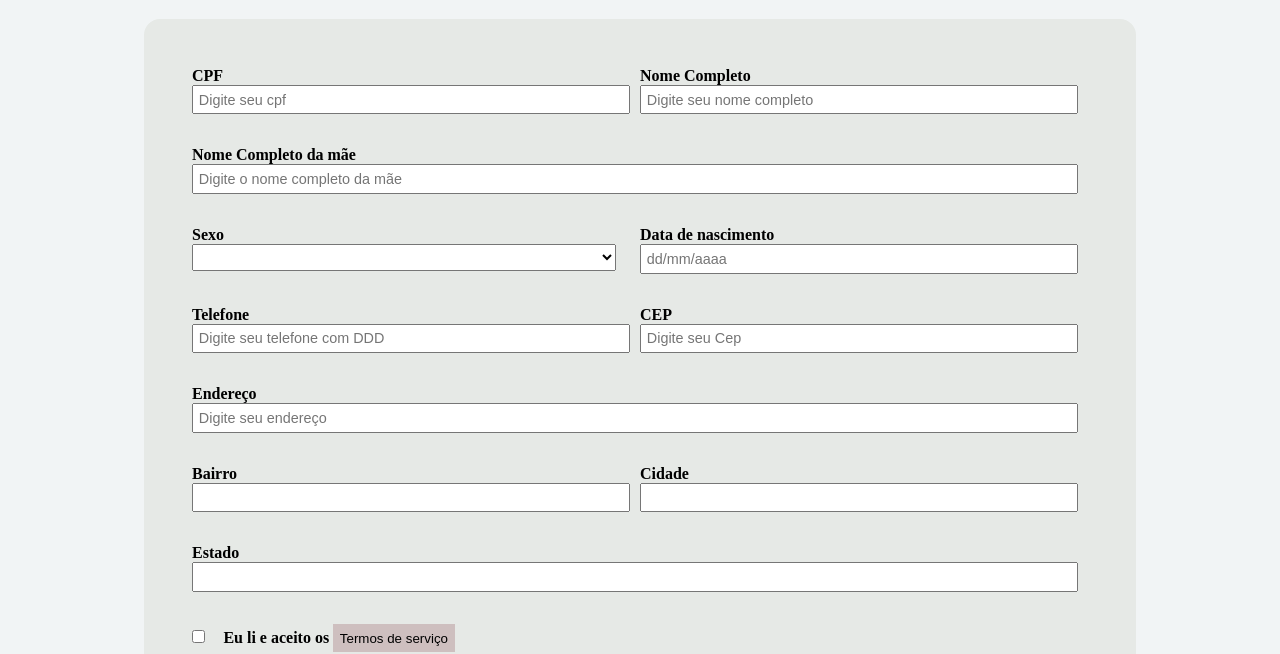
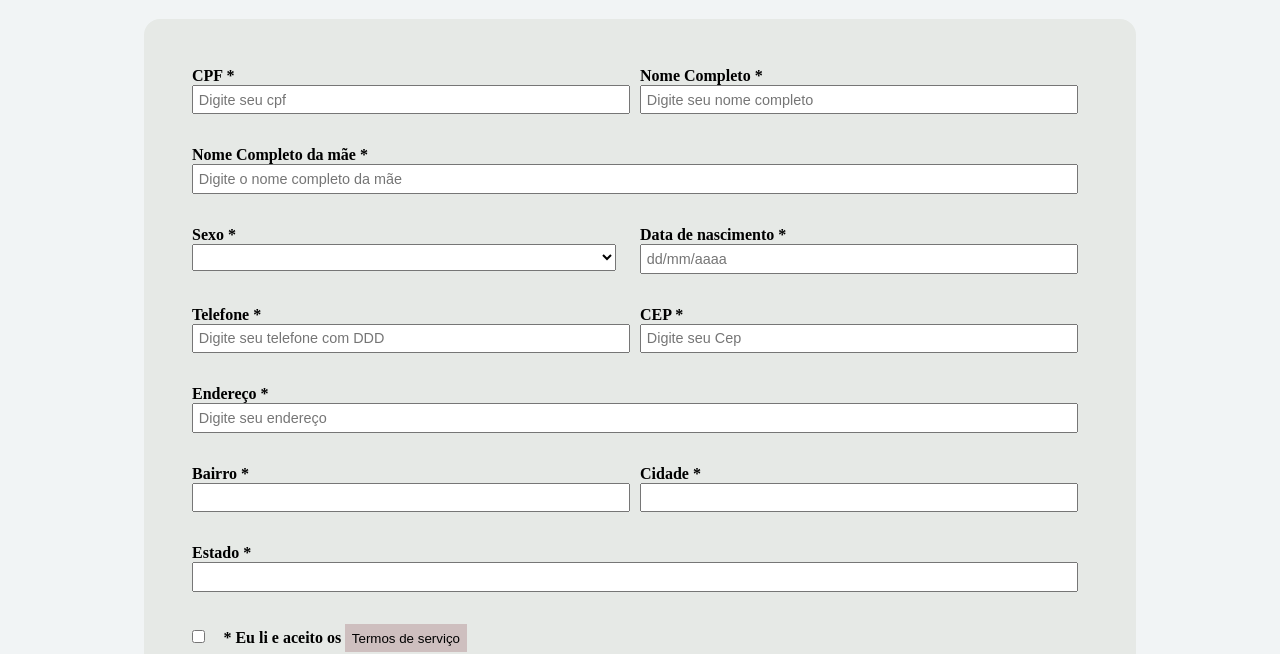
Before and after one commit to MarceloSal/validacoes, a plain HTML site: page cadastro-validações/index.html in a window 1280 px wide. Shown: the part 157-811 px from the top of the page. Drawn offline with nearby package versions, Linux system fonts and the light colour scheme; some packages are replaced by stand-ins of ours; a script that the page names is missing.

Commit message:
Update index.html

```diff
--- a/cadastro-validações/index.html
+++ b/cadastro-validações/index.html
@@ -12,6 +12,8 @@
       integrity="sha256-/xUj+3OJU5yExlq6GSYGSHk7tPXikynS7ogEvDej/m4="
       crossorigin="anonymous"
     ></script>
+    <script src="//cdn.jsdelivr.net/npm/sweetalert2@11"></script>
+
   </head>
   <body>
     <header>
@@ -26,20 +28,21 @@
     </header>
 
     <div class="container">
-      <form method="get" action="." id="register">
+      <form method="post" action="." >
         <div class="half spacing">
-          <label for="cpf_number">CPF</label>
+          <label for="cpf_number">CPF <span class="priority">*</span></label>
           <input
             class="cpf"
             type="text"
             name="cpf_number"
-            id="cpfNumber"
+            id="cpf"
+            data-mask="999.999.999-99"
             placeholder="Digite seu cpf"
           />
         </div>
 
         <div class="half spacing">
-          <label for="name_complete">Nome Completo</label>
+          <label for="name_complete">Nome Completo <span class="priority">*</span></label>
           <input
             type="text"
             name="name_complete"
@@ -52,11 +55,11 @@
         </div>
 
         <div class="full">
-          <label for="m_name_txt">Nome Completo da mãe</label>
+          <label for="m_name_txt">Nome Completo da mãe <span class="priority">*</span></label>
           <input
             type="text"
             name="m_name_txt"
-            id="mNameTxt"
+            id="motherName"
             placeholder="Digite o nome completo da mãe"
             class="form-control"
             aria-required="true"
@@ -65,7 +68,7 @@
         </div>
 
         <div class="half spacing">
-          <label for="gender">Sexo</label>
+          <label for="gender">Sexo <span class="priority">*</span></label>
           <select name="gender" id="gender" aria-checked="true">
             <option value=""></option>
             <option value="Masculino">Masculino</option>
@@ -74,7 +77,7 @@
         </div>
 
         <div class="half spacing">
-          <label for="birth"> Data de nascimento</label>
+          <label for="birth"> Data de nascimento <span class="priority">*</span></label>
           <input
             type="text"
             name="birth"
@@ -88,7 +91,7 @@
         </div>
 
         <div class="half spacing">
-          <label for="tel_number">Telefone </label>
+          <label for="tel_number">Telefone <span class="priority">*</span> </label>
           <input
             type="tel"
             name="tel_number"
@@ -102,7 +105,7 @@
         </div>
 
         <div class="half spacing">
-          <label for="zip_code"> CEP </label>
+          <label for="zip_code"> CEP <span class="priority">*</span> </label>
           <input
             type="text"
             name="zip_code"
@@ -116,7 +119,7 @@
         </div>
 
         <div class="full">
-          <label for="adress"> Endereço</label>
+          <label for="adress"> Endereço <span class="priority">*</span></label>
           <input
             type="text"
             name="adress"
@@ -129,7 +132,7 @@
         </div>
 
         <div class="half spacing">
-          <label for="district">Bairro</label>
+          <label for="district">Bairro <span class="priority">*</span></label>
           <input
             type="text"
             name="district"
@@ -141,7 +144,7 @@
         </div>
 
         <div class="half spacing">
-          <label for="city">Cidade</label>
+          <label for="city">Cidade <span class="priority">*</span></label>
           <input
             type="text"
             name="city"
@@ -153,7 +156,7 @@
         </div>
 
         <div class="half spacing">
-          <label for="state">Estado</label>
+          <label for="state">Estado <span class="priority">*</span></label>
           <input
             type="text"
             name="state"
@@ -168,7 +171,7 @@
         <div class="full agreement">
           <input type="checkbox" name="agreement" id="agreement" />
           <label for="agreement" id="agreement-label"
-            >Eu li e aceito os <button id="terms">Termos de serviço</button>
+            ><span class="priority">*</span> Eu li e aceito os <button type="button" id="terms">Termos de serviço </button>
           </label>
         </div>
 
```
